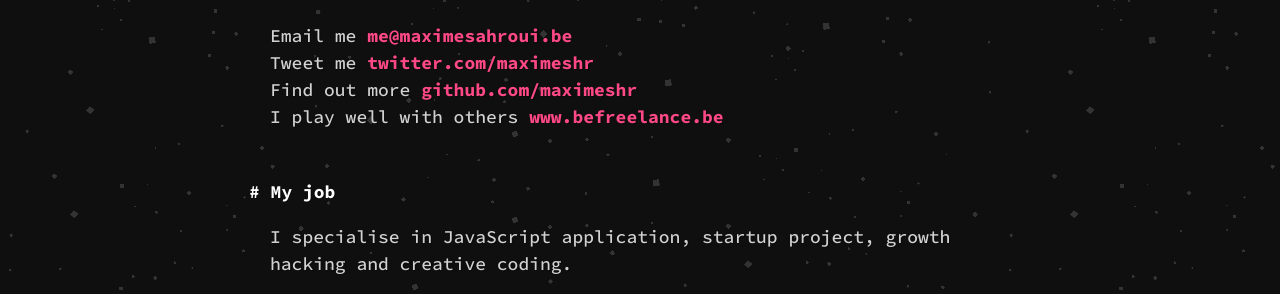
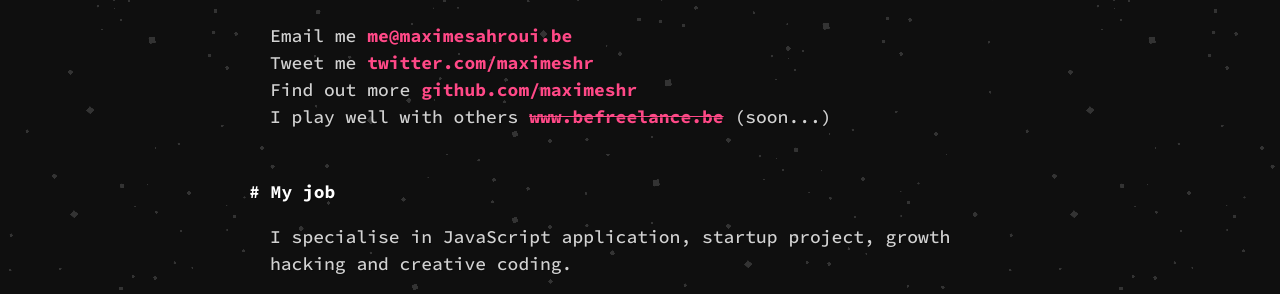
Before and after one commit to maximeshr/maximeshr.github.io, a Jekyll site: the page built from index.html, in a window 1280 px wide. Shown: the part 246-540 px from the top of the page. Built offline with Jekyll 4.4.1, drawn with Linux system fonts in a browser that asks for light colours.

Commit message:
adding line-through of befreelance cause website unavailable

```diff
--- a/_sass/_base.scss
+++ b/_sass/_base.scss
@@ -234,3 +234,4 @@
  .text-inverse   { color: $text-color-alternative; }
  .text-important { font-weight: 800; }
  .text-underline { border-bottom: 1px solid $text-color; }
+ .text-line-through { text-decoration: line-through; }
--- a/index.html
+++ b/index.html
@@ -11,7 +11,7 @@
         Email me <a href="mailto:me@maximesahroui.be">me@maximesahroui.be</a><br />
         Tweet me <a href="https://twitter.com/maximeshr" target="_blank">twitter.com/maximeshr</a><br />
         Find out more <a href="https://github.com/maximeshr" target="_blank">github.com/maximeshr</a><br />
-        I play well with others <a href="http://befreelance.be" target="_blank">www.befreelance.be</a>
+        I play well with others <a class="text-line-through" href="#">www.befreelance.be</a> (soon...)
       </p>
     </div>
   </div>
```
Also changed, not shown: 3 other files.
